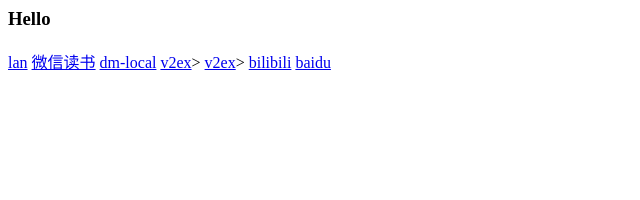
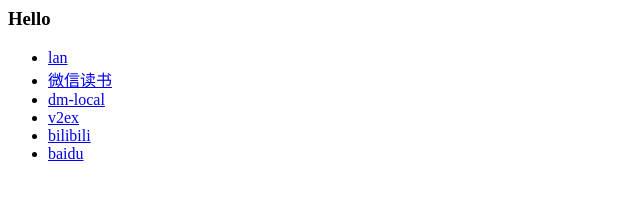
Before and after one commit to daxiaraoming/daxiaraoming.github.io, a plain HTML site: page index.html in a window 1280 px wide. Shown: the whole page, without its empty margins (0-640 px from the left). Drawn offline with Linux system fonts and the light colour scheme.

Commit message:
Update index.html

```diff
--- a/index.html
+++ b/index.html
@@ -1,9 +1,11 @@
 <html><body><div><h3>Hello</h3></div>
-        <a href="language.html">lan</a>
-        <a href="https://weread.qq.com">微信读书</a>
-        <a href="http://localhost:7002/">dm-local</a>
-        <a href="https://v2ex.com/">v2ex</a>>
-        <a href="https://v2ex.com/">v2ex</a>>
-        <a href="https://www.bilibili.com//">bilibili</a>
-        <a href="https://www.baidu.com//">baidu</a>
+        <div>
+                <ul>
+                        <li>        <a href="language.html">lan</a></li>
+                        <li>        <a href="https://weread.qq.com">微信读书</a></li>
+    <li>    <a href="http://localhost:7002/">dm-local</a></li>
+        <li><a href="https://v2ex.com/">v2ex</a></li>
+        <li><a href="https://www.bilibili.com//">bilibili</a></li>
+<li>        <a href="https://www.baidu.com//">baidu</a></li>
+                </ul>        </div>
     </body></html>
```
